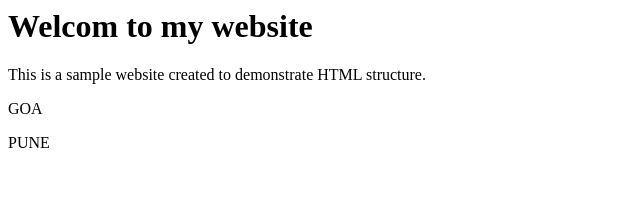
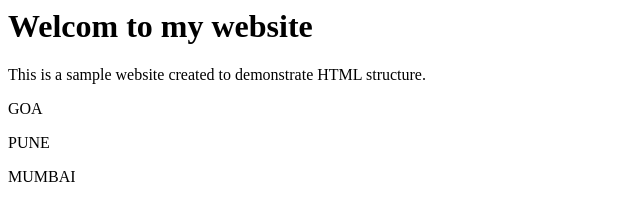
Before and after one commit to Sanikaa205/Locker, a plain HTML site: page index.html in a window 1280 px wide. Shown: the whole page, without its empty margins (0-640 px from the left). Drawn offline with Linux system fonts and the light colour scheme.

Commit message:
added mumbai

```diff
--- a/index.html
+++ b/index.html
@@ -2,3 +2,4 @@
 <p> This is a sample website created to demonstrate HTML structure. </p>
 <p>GOA</p>
 <p>PUNE</p>
+<p>MUMBAI</p>
```
